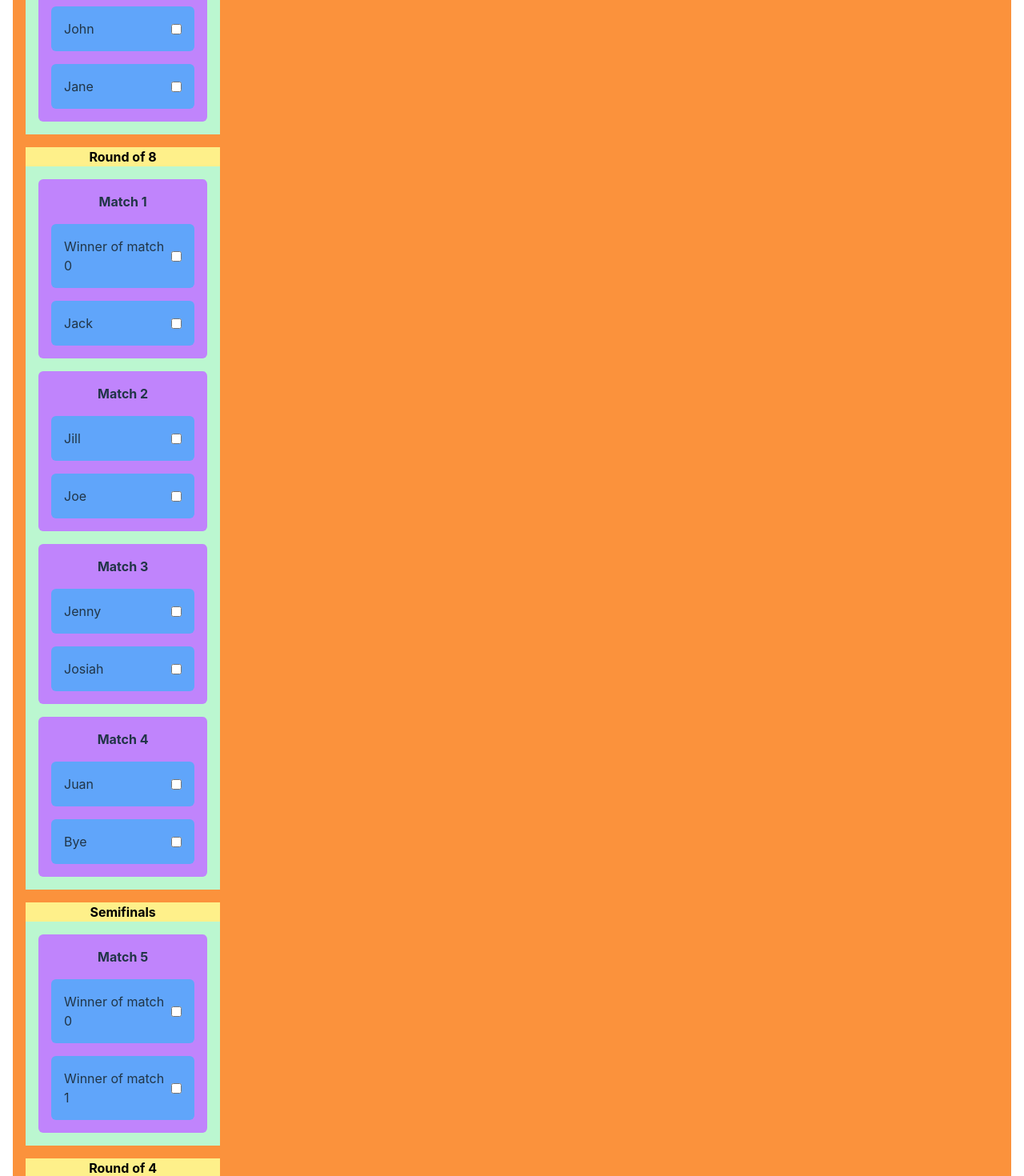
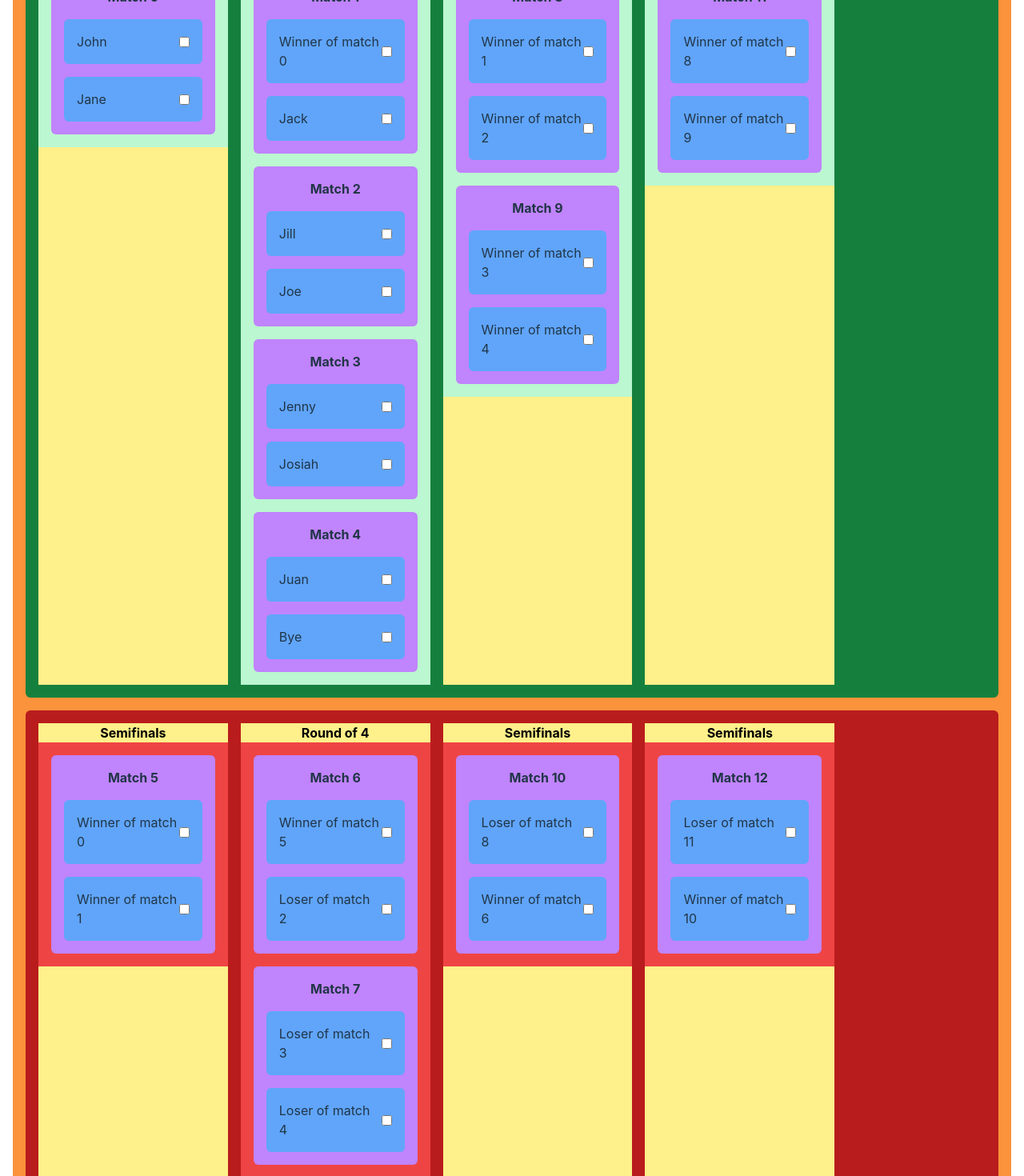
Before and after one commit to yusefwilson/BracketBuddy, a React (Vite) app in the folder src-react/: page /#/ in a window 1280 px wide. Shown: the part 120-1590 px from the top of the page at 80% size. Built offline with nearby package versions, Linux system fonts and the light colour scheme.

Commit message:
Add winners and losers bracket containers

```diff
--- a/src-react/src/components/BracketView.tsx
+++ b/src-react/src/components/BracketView.tsx
@@ -5,8 +5,13 @@ export default function BracketView({ initialBracket, updateMatch }: { initialBr
 
   return (
     <div className='rounded-md bg-orange-400 p-4 flex flex-col gap-4'>
-      {initialBracket.winnersBracket.map((round, i) => <RoundView key={i} round={round} updateMatch={updateMatch} />)}
-      {initialBracket.losersBracket.map((round, i) => <RoundView key={i} round={round} updateMatch={updateMatch} />)}
+      <div className='rounded-md bg-green-700 flex flex-row p-4 gap-4'>
+        {initialBracket.winnersBracket.map((round, i) => <RoundView key={i} round={round} updateMatch={updateMatch} />)}
+      </div>
+
+      <div className='rounded-md bg-red-700 flex flex-row p-4 gap-4'>
+        {initialBracket.losersBracket.map((round, i) => <RoundView key={i} round={round} updateMatch={updateMatch} />)}
+      </div>
     </div>
   )
 }
--- a/src-react/src/components/RoundView.tsx
+++ b/src-react/src/components/RoundView.tsx
@@ -25,7 +25,7 @@ export default function RoundView({ round, updateMatch }: { round: Round, update
 
       <h2 className='text-black text-center font-bold'>{bracketName}</h2>
 
-      <div className='flex flex-col bg-green-200 p-4 gap-4'>
+      <div className={'flex flex-col p-4 gap-4 ' + (round.winnerRound ? 'bg-green-200' : 'bg-red-500')}>
         {round.matches.map((match, i) => <MatchView key={i} match={match} updateMatch={updateMatch} />)}
       </div>
     </div>
--- a/src-react/src/types.ts
+++ b/src-react/src/types.ts
@@ -410,8 +410,8 @@ class Bracket {
         this.losersBracket = Round.createInitialLoserRounds(this.winnersBracket);
 
         // TODO: need to figure what order to generate matches and then generate them using createNext functions in Round class
-        let currentWinnerRound = this.winnersBracket[0];
-        let currentLoserRound = this.losersBracket[0];
+        let currentWinnerRound = this.winnersBracket[this.winnersBracket.length - 1];
+        let currentLoserRound = this.losersBracket[this.losersBracket.length - 1];
 
         while (currentWinnerRound.matches.length > 1) {
 
```
